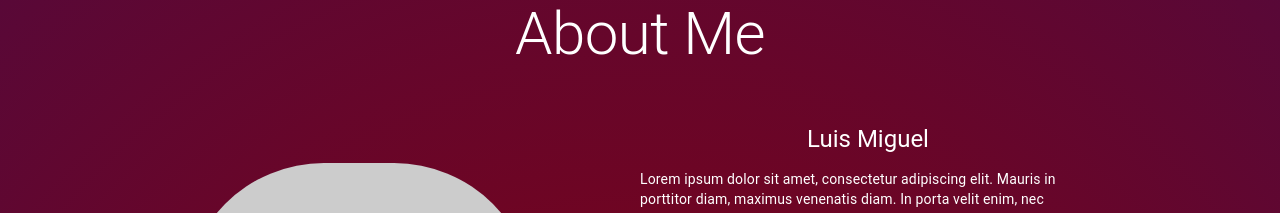
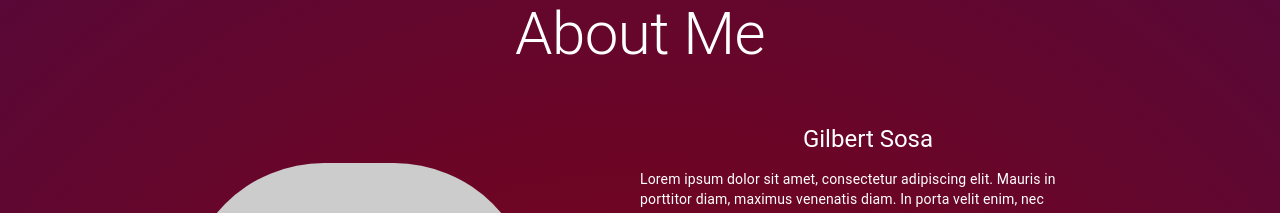
Before and after one commit to Gapestudio25/Music-producer-Landing-page, a React (Create React App) app: page / in a window 1280 px wide. Shown: the part 1600-1813 px from the top of the page. Built offline with nearby package versions, Linux system fonts and the light colour scheme.

Commit message:
edit  name

```diff
--- a/src/components/aboutMe/index.js
+++ b/src/components/aboutMe/index.js
@@ -42,7 +42,7 @@ const AboutMe = () => {
 
           <Grid item xs={6}>
             <Typography variant="h5" align="center" color="inherit" gutterBottom>
-              Luis Miguel
+             Gilbert Sosa
             </Typography>
             <p>
               Lorem ipsum dolor sit amet, consectetur adipiscing elit. Mauris in porttitor diam, maximus venenatis diam. In porta velit enim, nec pharetra nulla congue id. Phasellus vel augue ante. Pellentesque vitae mi non lacus iaculis elementum. Fusce egestas nisi urna, id gravida lacus imperdiet sit amet. Curabitur sit amet justo in massa posuere ornare. Aliquam consectetur eros ac consectetur auctor. Donec convallis ex sed ligula feugiat, non euismod metus pellentesque. Mauris ac aliquet dolor, aliquam blandit velit. Ut at pharetra nunc. Proin porta dui nec laoreet posuere.
```
